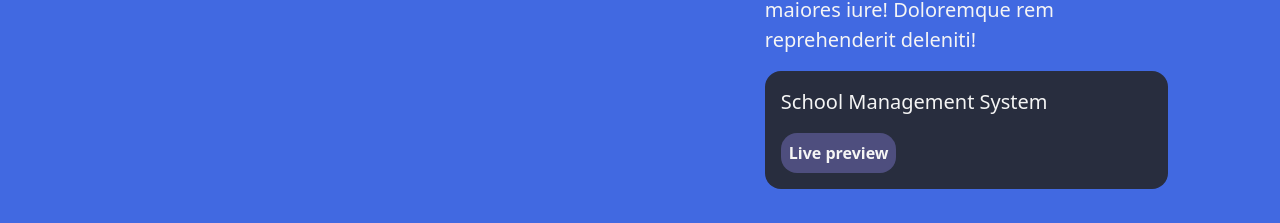
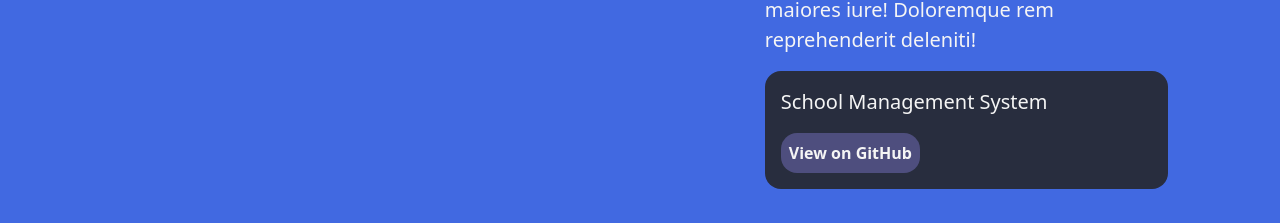
Before and after one commit to SpasMilenkov/Portfolio-website, a Vue app: page / in a window 1280 px wide. Shown: the part 2650-2873 px from the top of the page. Built offline with nearby package versions, Linux system fonts and the light colour scheme; some icons are missing.

Commit message:
Change the content of the secondary button

```diff
--- a/src/components/skillsetComponents/TechSection.vue
+++ b/src/components/skillsetComponents/TechSection.vue
@@ -11,7 +11,7 @@
             <div class="project-container" v-if="settings.hasProject">
                 <h2 class="project-title">{{ settings.projectTitle }}</h2>
                 <a :href="settings.projectLivePreview.url" class="project-button" v-if="settings.projectLivePreview.available">Live preview</a>
-                <a :href="settings.projectUrl" class="project-button" v-if="!settings.projectLivePreview.available">Live preview</a>
+                <a :href="settings.projectUrl" class="project-button" v-if="!settings.projectLivePreview.available">View on GitHub</a>
 
             </div>
         </div>
@@ -128,7 +128,9 @@ export interface SectionSettings {
     font-weight: 600;
     border-radius: 1rem;
 }
-
+.project-button:hover {
+    background-color: var(--accent-color-45);
+}
 @media (max-width: 1080px){
     .stack-section {
         flex-direction: column;
```
